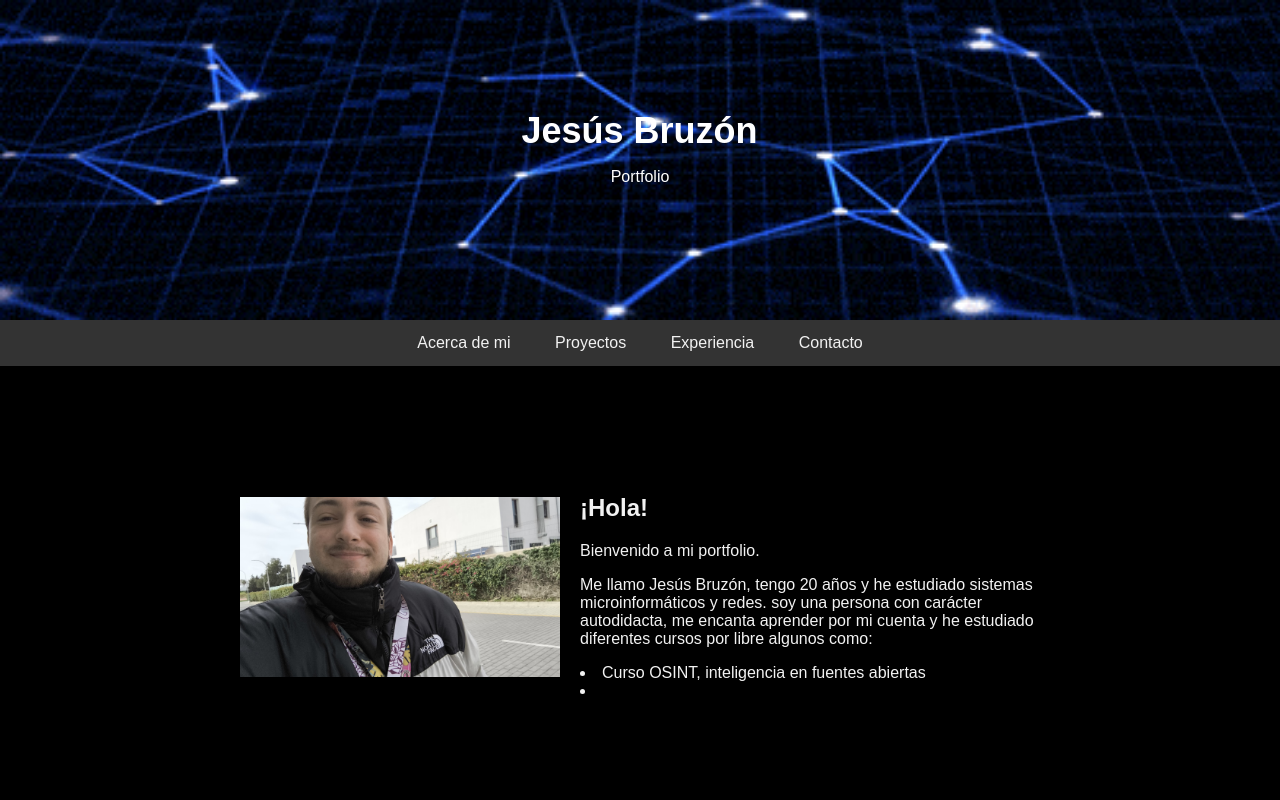
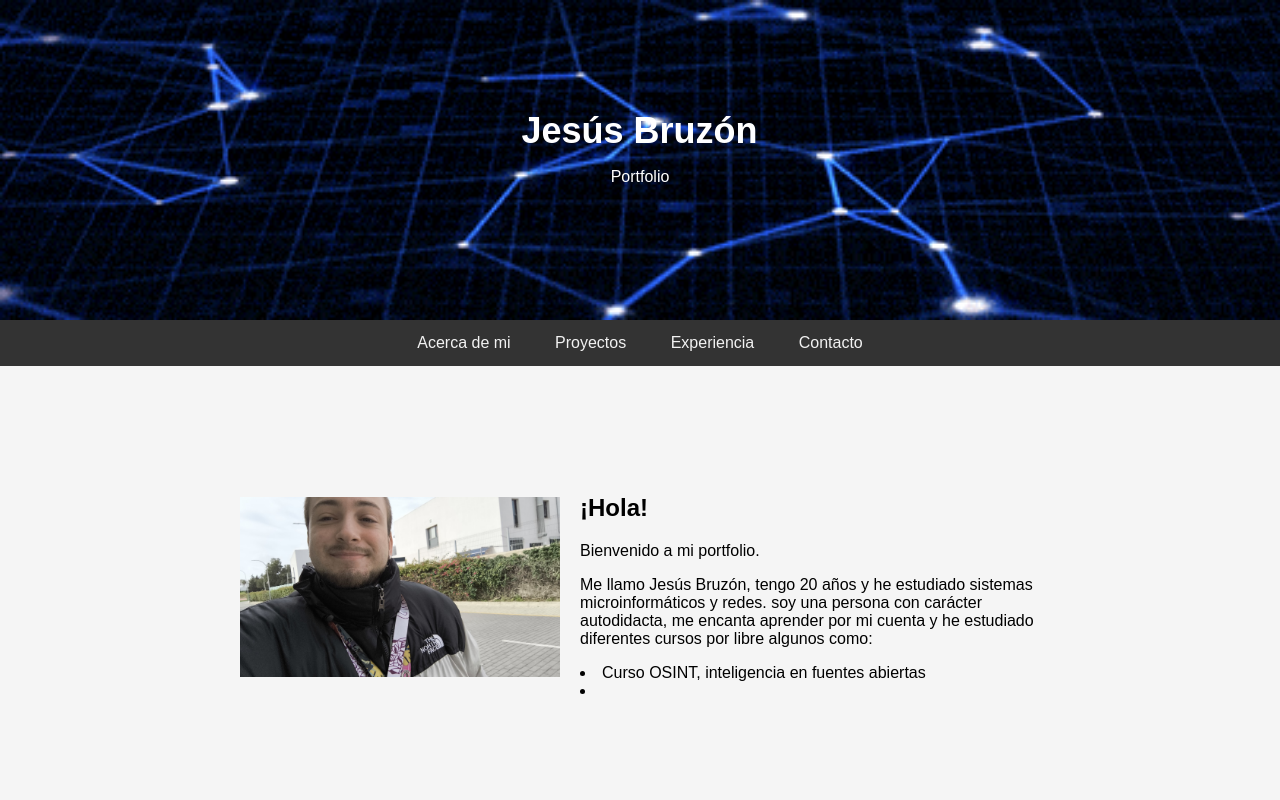
Before and after one commit to jesusbruzong/Jcv.github.io, a PHP site: page / in a window 1280 px wide. Run offline with PHP 8.4, Linux system fonts and the light colour scheme.

Commit message:
Update portfolio.css

```diff
--- a/portfolio.css
+++ b/portfolio.css
@@ -1,5 +1,5 @@
 body {
-    background-color: black;
+    background-color: whitesmoke;
     margin: 0;
     font-family: Arial, sans-serif;
     height: 100vh;
@@ -83,6 +83,6 @@ body {
 }
 
 .presentacion {
-    color: #f2f2f2;
+    color: black;
     flex: 1; /* La columna del texto ocupa todo el espacio restante */
 }
```
